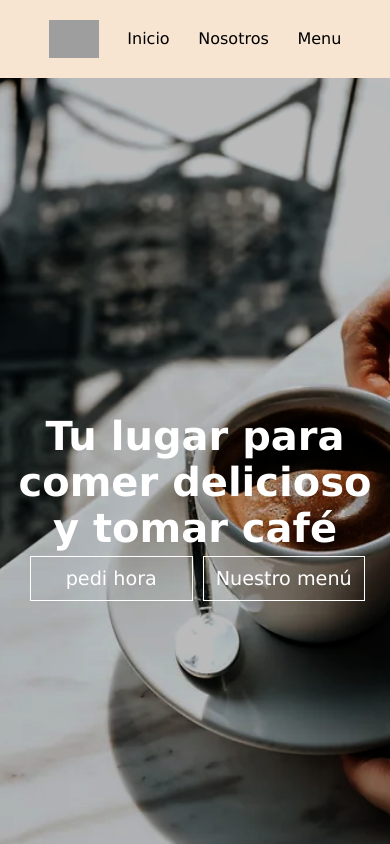
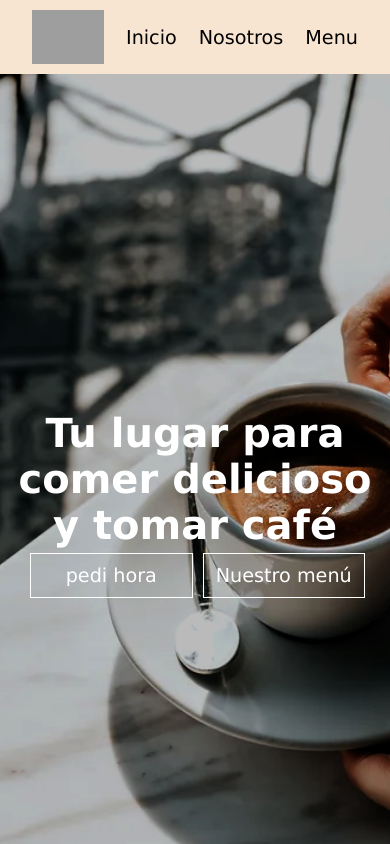
Before and after one commit to Dantrux22/El-cafe-de-las-ma-anas, a plain HTML site: page index.html in a window 390 px wide. Shown: the top 844 px of the page. Drawn offline with Linux system fonts and the light colour scheme; grey boxes are pictures that could not be loaded.

Commit message:
correcion nav

```diff
--- a/responsive-index.css
+++ b/responsive-index.css
@@ -1,12 +1,6 @@
 @media (max-width: 768px) {
-    nav{
-        padding: 20px;
-     }
-    nav{
-        font-size: 1rem;
-    }
-    .logo-pag{
-        width:50px ;
+     .logo-pag{
+        width: 4.5rem ;
     }
 /* INICIO */
 .titulo{
```
